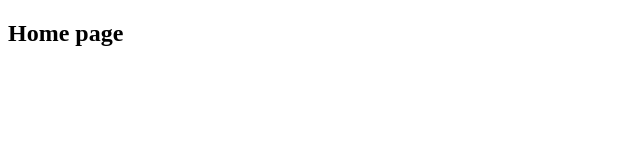
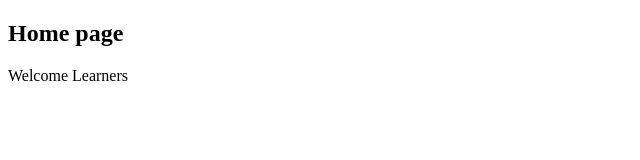
Before and after one commit to Imran660/first-repository, a plain HTML site: page index.html in a window 1280 px wide. Shown: the whole page, without its empty margins (0-640 px from the left). Drawn offline with Linux system fonts and the light colour scheme.

Commit message:
updated index.html file

```diff
--- a/index.html
+++ b/index.html
@@ -5,5 +5,6 @@
   </head>
   <body>
     <h2>Home page</h2>
+    <p>Welcome Learners</p>
   </body>
 </html>
```
